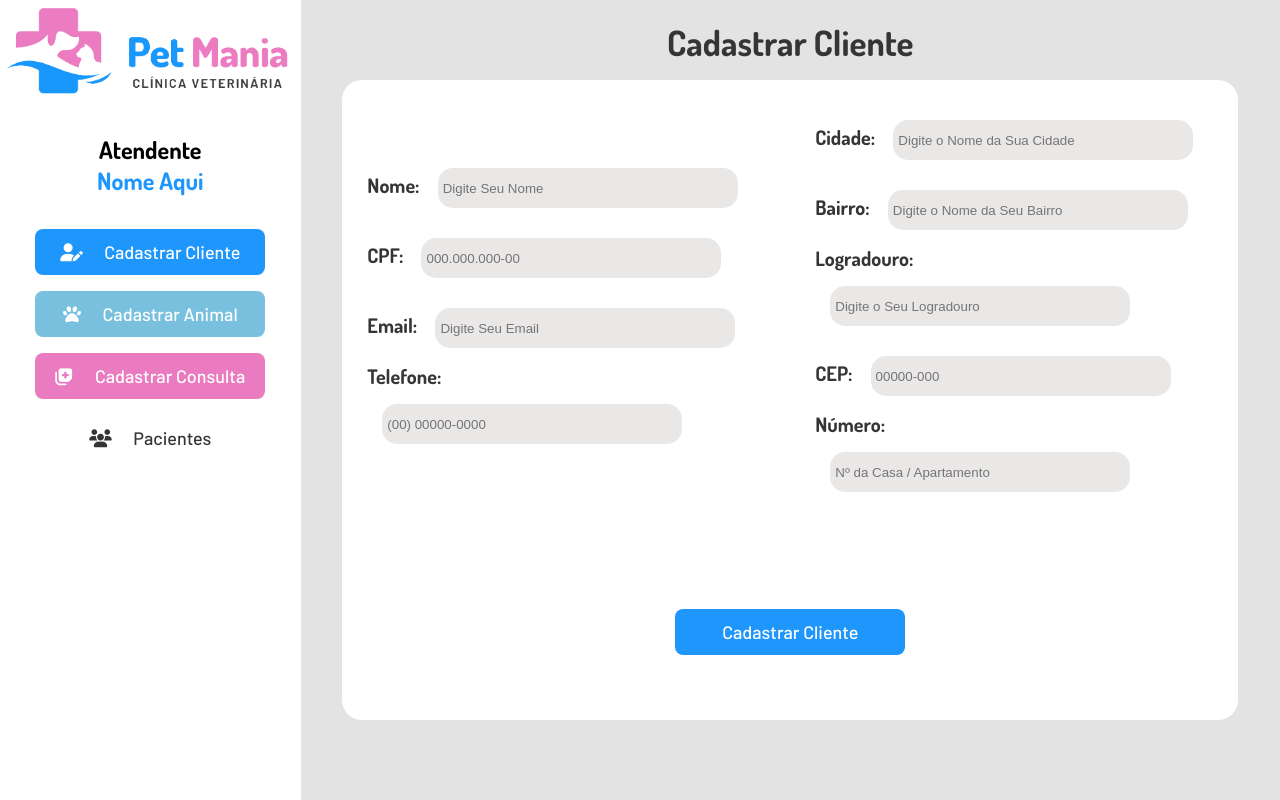
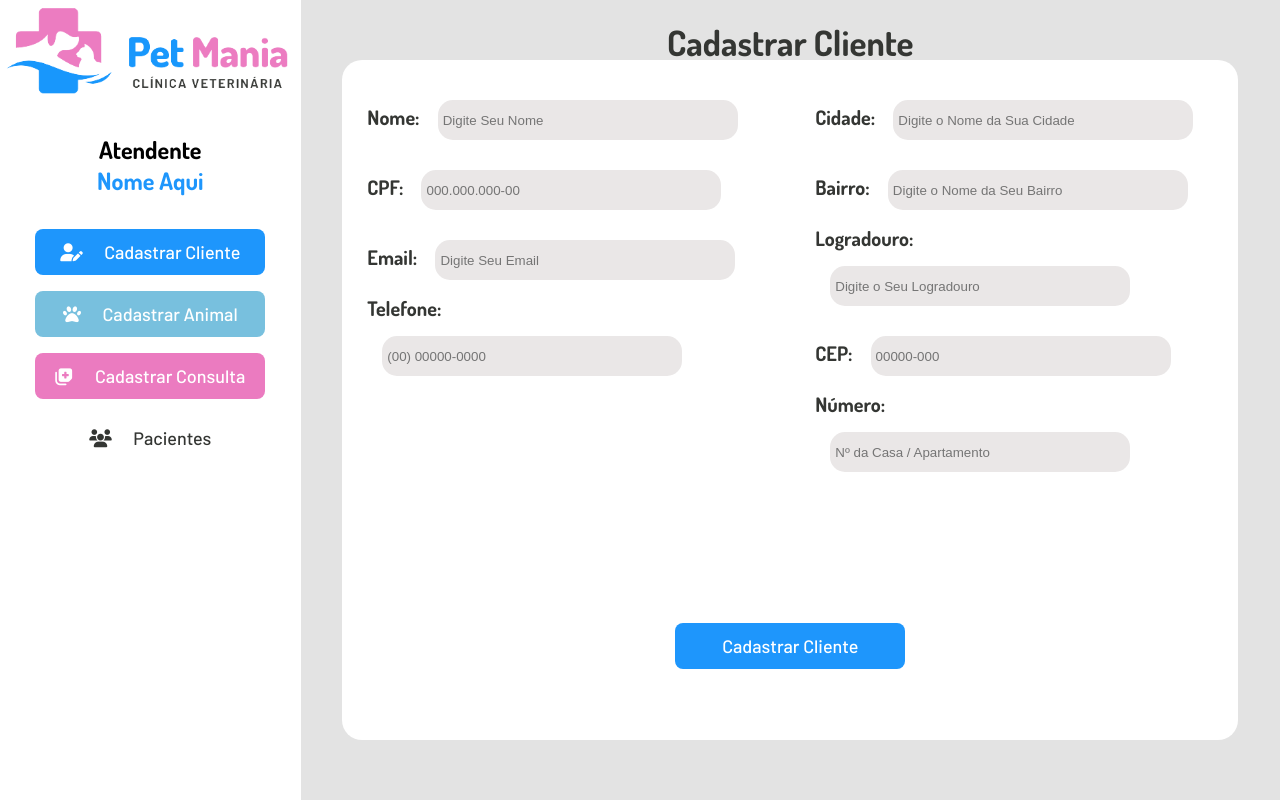
Before and after one commit to fernandounger/PetMania, a PHP site: page /php/registerclient.php in a window 1280 px wide. Run offline with PHP 8.4, Linux system fonts and the light colour scheme; some libraries are stand-ins or nearby versions.

Commit message:
fix: cadastro animal

```diff
--- a/assets/css/attendantpanel.css
+++ b/assets/css/attendantpanel.css
@@ -121,7 +121,7 @@ body{
 .form-cliente{
     background-color: #FFF;
     width: 70vw;
-    height: 80vh;
+    height: 85vh;
     border-radius: 20px;
     position: absolute;
     top: 50%;
@@ -181,7 +181,7 @@ body{
     font-weight: 500;
     font-family: 'Barlow', sans-serif;
 }
-input[type=checkbox] {
+input[type=radio] {
     margin: 5px;
   }
 .box-check .m{
@@ -211,6 +211,7 @@ input[type=checkbox] {
     padding: 25px;
     padding-bottom: 10px;
     width: 100%;
+    height: 15rem;
     display: flex;
     flex-direction: column;
 }
```
